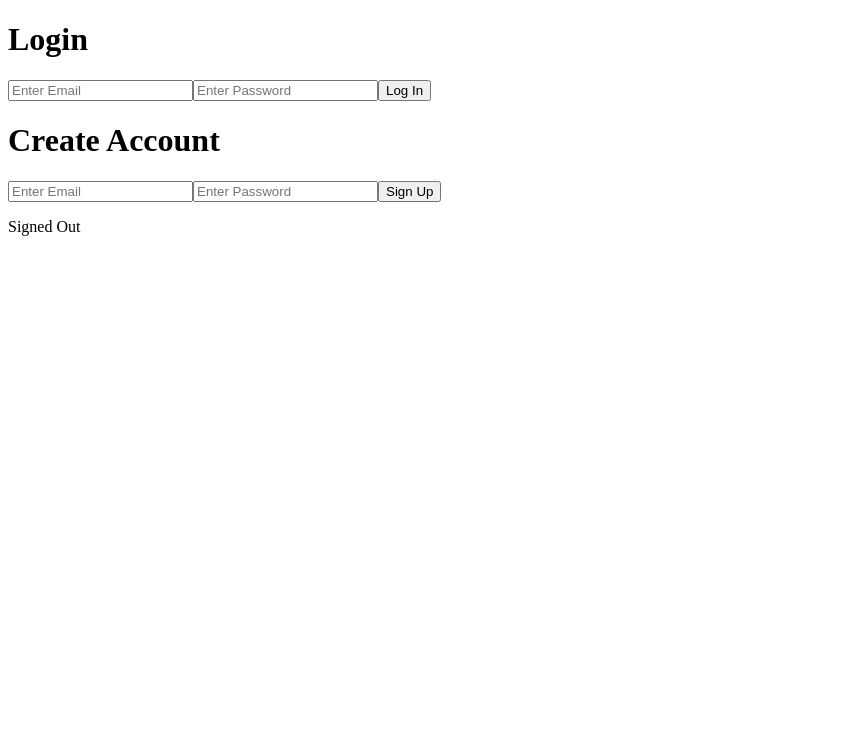
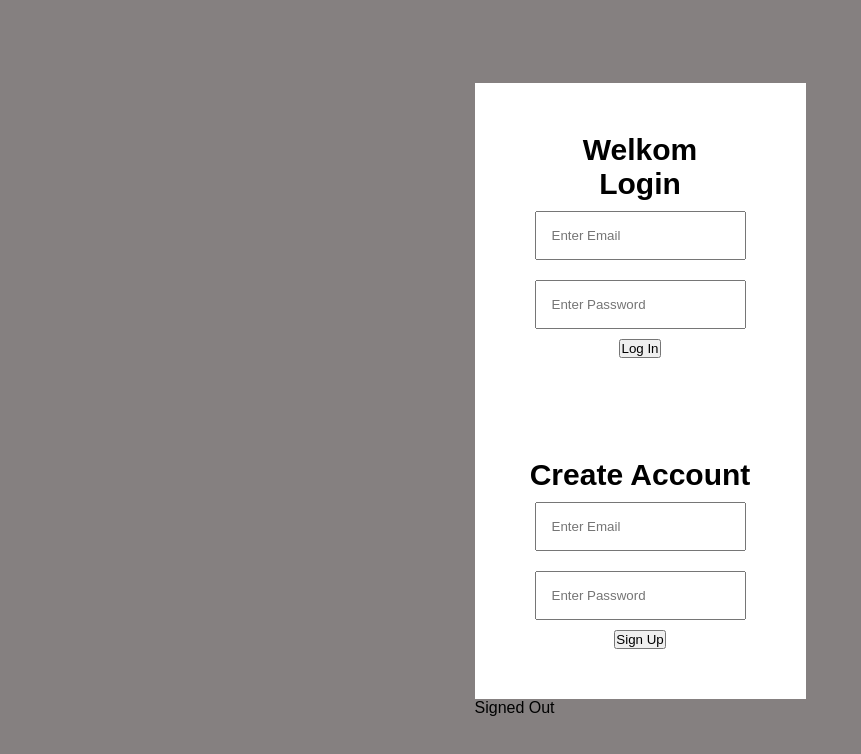
Before and after one commit to LeondeHaas/camping-maasvallei, a React (Create React App) app: page / in a window 1280 px wide. Shown: the top 754 px of the page, without its empty margins (0-861 px from the left). Built offline with nearby package versions, Linux system fonts and the light colour scheme; no server answers.

Commit message:
beetje homepagina gestyled

```diff
--- a/src/App.jsx
+++ b/src/App.jsx
@@ -1,6 +1,7 @@
 import React from 'react';
 import { BrowserRouter as Router, Routes, Route } from 'react-router-dom';
 import './styles/App.css';
+import './styles/Default.css'
 import SignIn from './components/auth/SignIn';
 import SignUp from './components/auth/SignUp';
 import AuthDetails from './components/auth/AuthDetails';
--- a/src/Styles/App.css
+++ b/src/Styles/App.css
@@ -0,0 +1,25 @@
+/* App.css */
+.login-form-container {
+    display: flex;
+    justify-content: center;
+    align-items: center;
+    height: 100vh;
+    background-color: #858080;
+  }
+
+  form {
+    display: flex;
+    flex-direction: column; /* Stack children vertically */
+    align-items: center; /* Center children horizontally */
+    background-color: #fff;
+    padding: 50px;
+    font-size: 15px;
+    font-weight: 500;
+  }
+
+  input {
+    padding: 15px;
+    margin: 10px;
+  }
+
+  /* Style your input fields or components as needed */
--- /dev/null
+++ b/src/Styles/Default.css
@@ -0,0 +1,8 @@
+* {
+    padding: 0;
+    margin: 0;
+    box-sizing: border-box;
+    font-family: 'Mooli', sans-serif;
+}
+
+@import url('https://fonts.googleapis.com/css2?family=Mooli&display=swap');
--- a/src/components/auth/SignIn.jsx
+++ b/src/components/auth/SignIn.jsx
@@ -20,6 +20,7 @@ const SignIn = () => {
     return (
         <div className='sign-in-container'>
             <form onSubmit={signIn}>
+                <h1>Welkom</h1>
                 <h1>Login</h1>
                 <input
                     type='text'
--- a/src/pages/index.jsx
+++ b/src/pages/index.jsx
@@ -1,3 +1,4 @@
+// index.jsx
 import React from 'react';
 import SignIn from '../components/auth/SignIn';
 import SignUp from '../components/auth/SignUp';
@@ -6,10 +7,12 @@ import '../styles/App.css';
 
 function Index() {
   return (
-    <div className='App'>
-      <SignIn />
-      <SignUp />
-      <AuthDetails />
+    <div className='login-form-container'>
+      <div className='form'>
+        <SignIn />
+        <SignUp />
+        <AuthDetails />
+      </div>
     </div>
   );
 }
```
